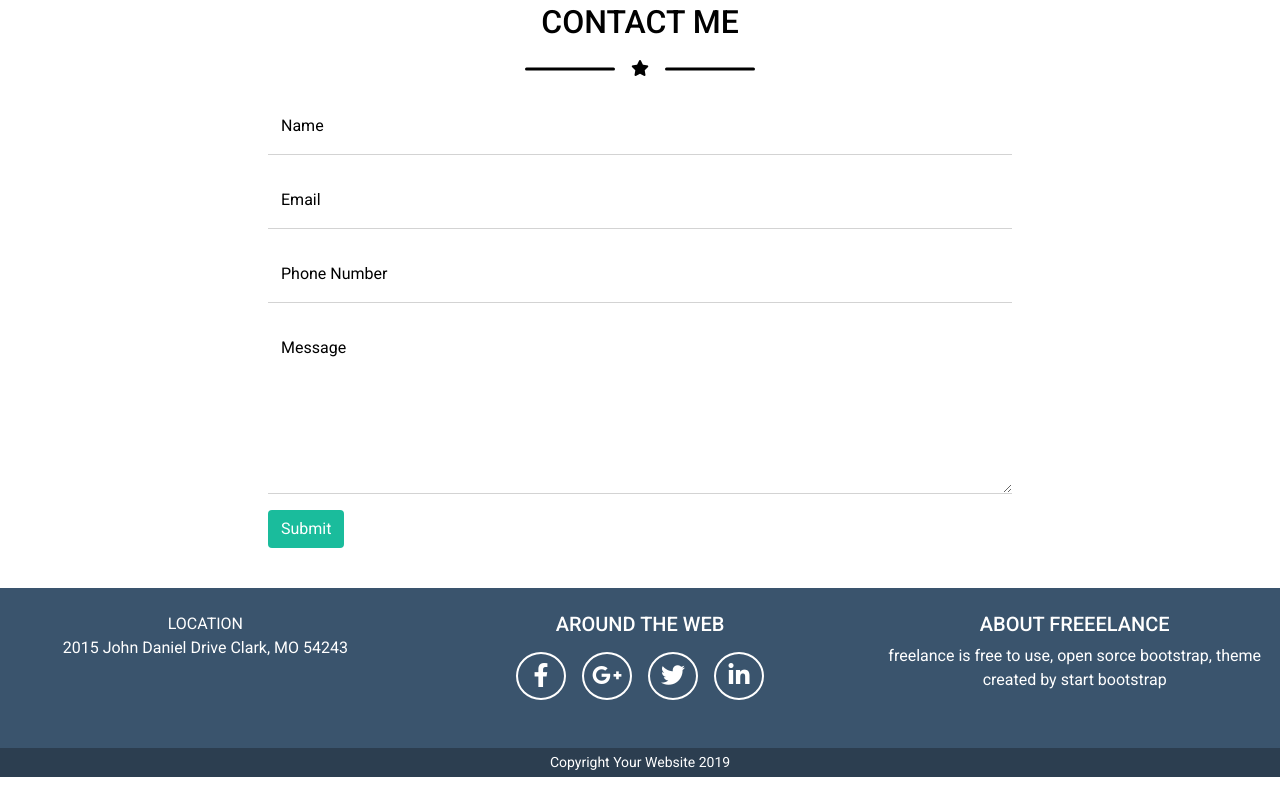
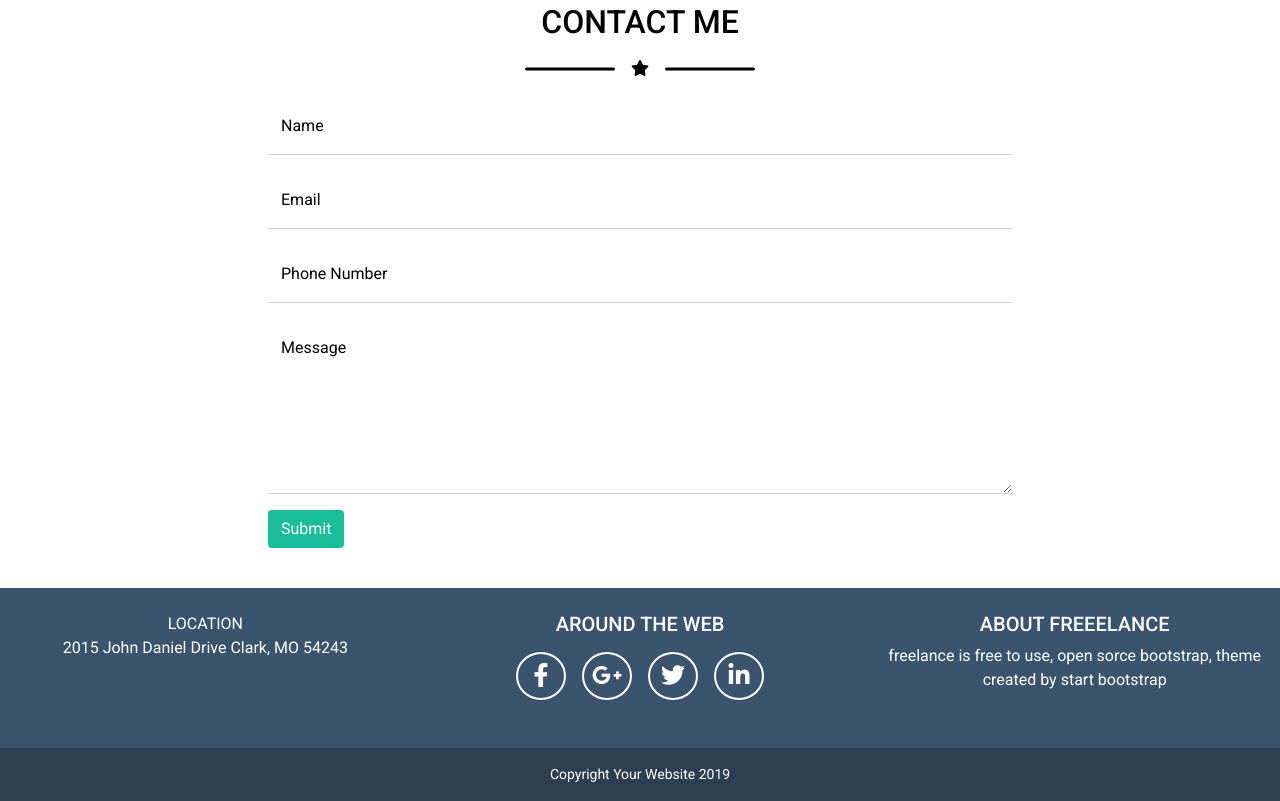
Before and after one commit to Hirisci/html-css-bootstrap-freelancer, a plain HTML site: page index.html in a window 1280 px wide. Shown: the part 1871-2672 px from the top of the page. Before the commit the page ends 2648 px from the top, so only its background shows below. Drawn offline with nearby package versions, Linux system fonts and the light colour scheme.

Commit message:
ultimi bug fix

```diff
--- a/index.html
+++ b/index.html
@@ -159,7 +159,7 @@
                 </div>
             </div>
 
-        <div class="footer-bot text-center p-1 small">Copyright Your Website 2019</div>
+        <div class="footer-bot text-center p-1 small py-3">Copyright Your Website 2019</div>
     </ter>
 </body>
 </html>
```
